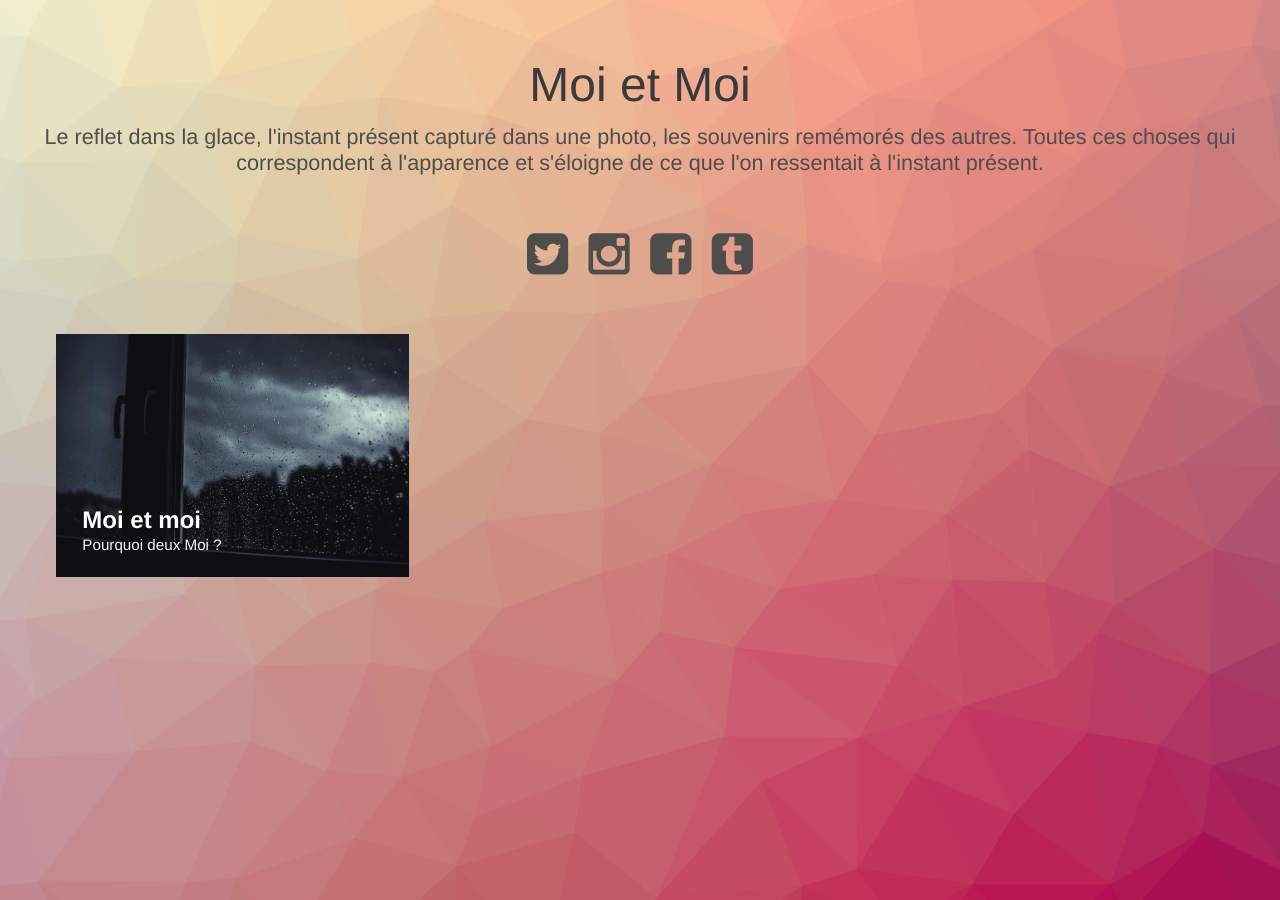
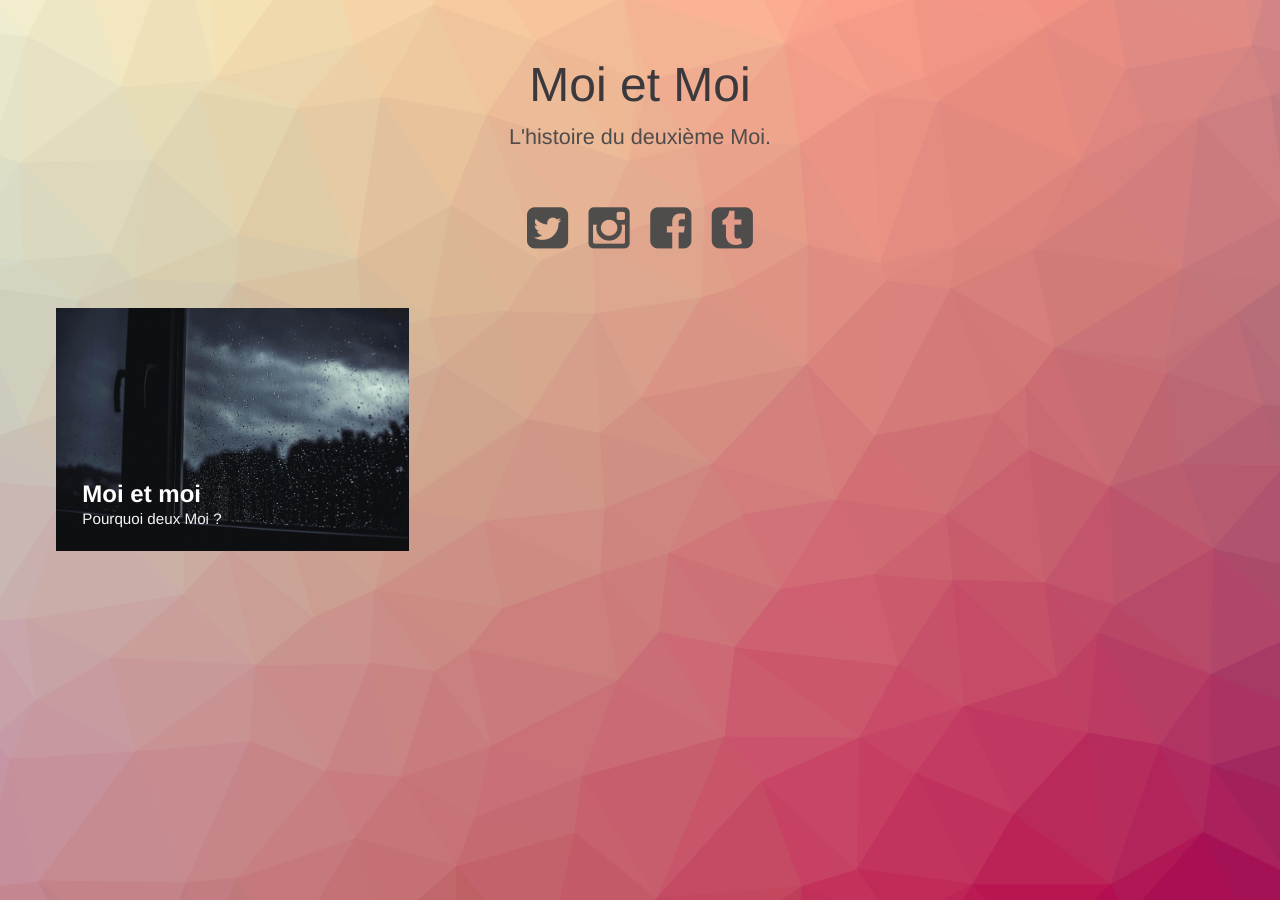
Before and after one commit to ellenhaas/ptitsjusallthetime, a Jekyll site: the page built from index.html, in a window 1280 px wide. Built offline with Jekyll 4.4.1, drawn with Linux system fonts in a browser that asks for light colours.

Commit message:
index.html

```diff
--- a/index.html
+++ b/index.html
@@ -28,7 +28,7 @@ layout: compress
 <body class="body">
 <div class="container">
     <header class="header">
-        <h1>Moi et Moi<span>Le reflet dans la glace, l'instant présent capturé dans une photo, les souvenirs remémorés des autres. Toutes ces choses qui correspondent à l'apparence et s'éloigne de ce que l'on ressentait à l'instant présent.</span></h1>
+        <h1>Moi et Moi<span>L'histoire du deuxième Moi.</span></h1>
         <nav class="links">
             <a href="#"><i class="fa fa-twitter-square fa-3x"></i></a>
             <a href="#"><i class="fa fa-instagram fa-3x"></i></a>
```
